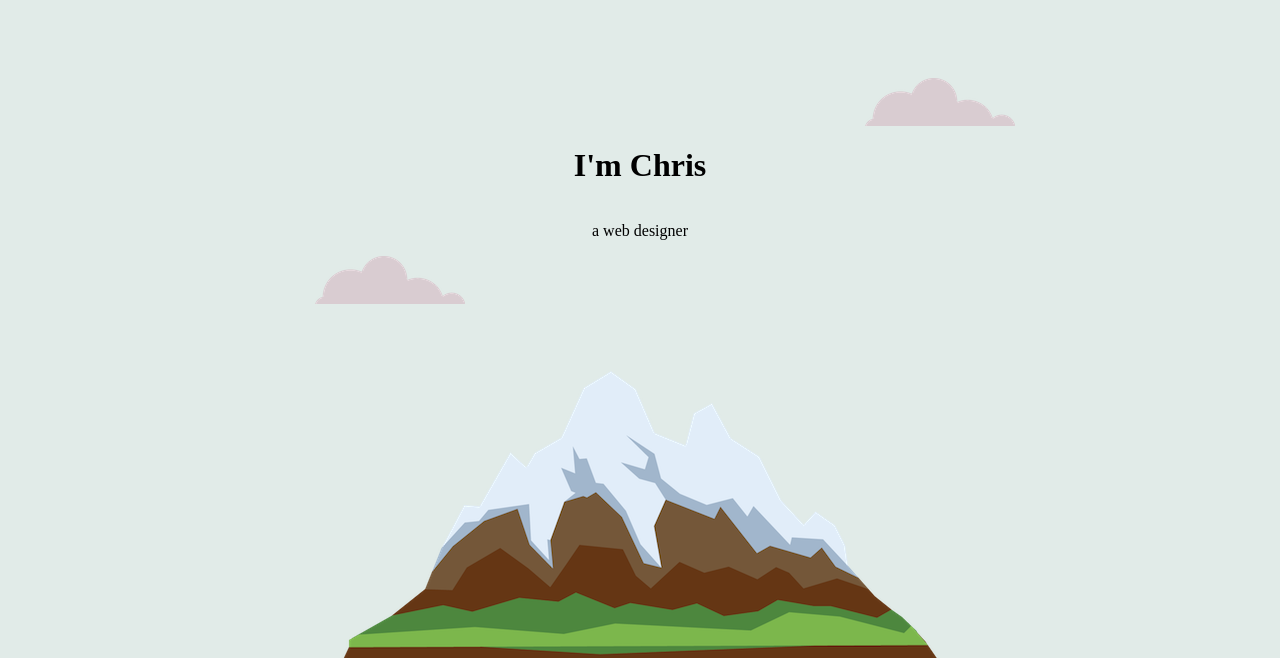
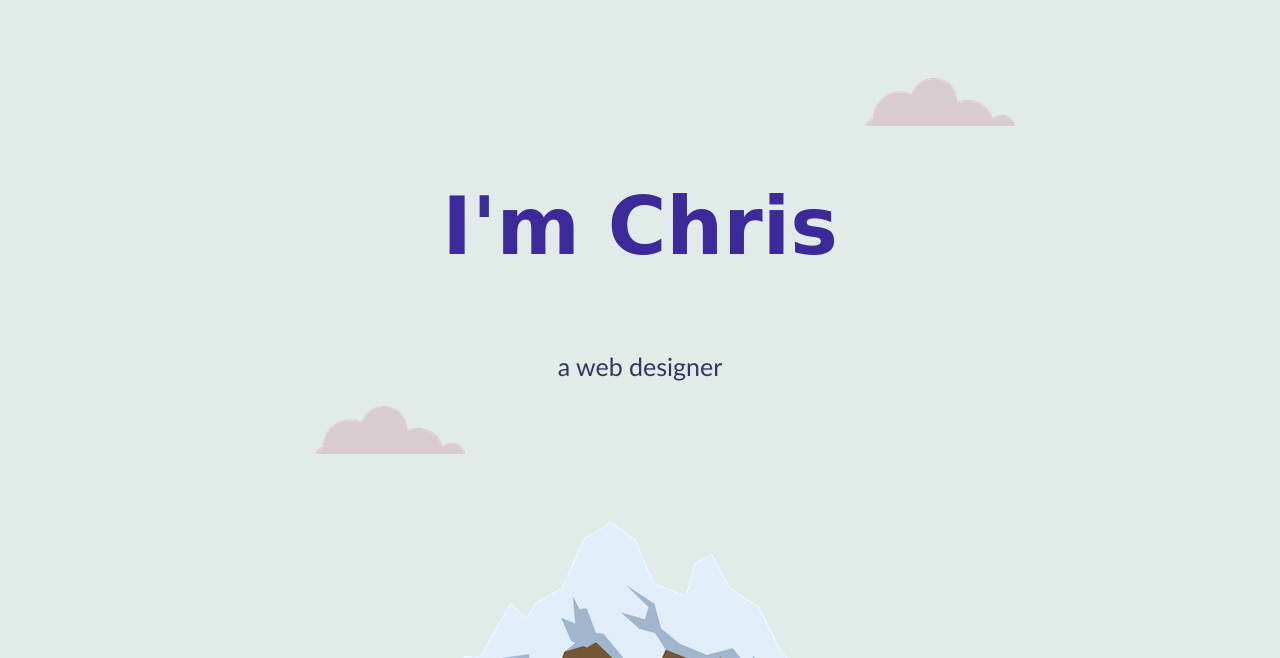
Before and after one commit to CJ71285/Portfolio-v2, a plain HTML site: page index.html in a window 1280 px wide. Shown: the part 122-780 px from the top of the page. Drawn offline with Linux system fonts and the light colour scheme.

Commit message:
Update index.html

```diff
--- a/index.html
+++ b/index.html
@@ -29,9 +29,9 @@
 
       <img class="cloud-right" src="./images/cloud.png" alt="" />
 
-      <h1>I'm Chris</h1>
+      <h1 class="name-heading">I'm Chris</h1>
 
-      <p>a web designer</p>
+      <p class="job-title">a web designer</p>
 
       <img class="cloud-left" src="./images/cloud.png" alt="" />
 
```
